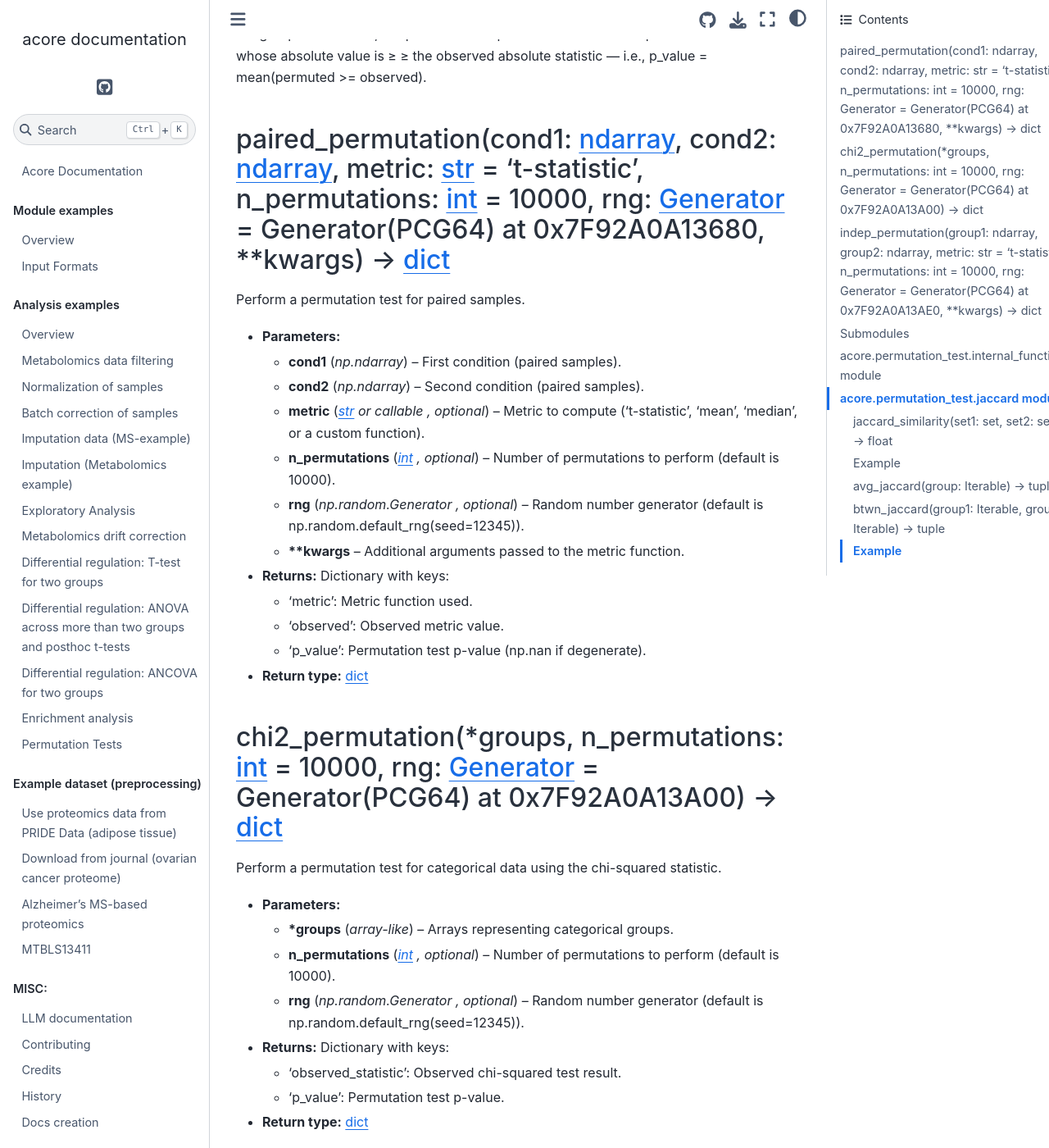
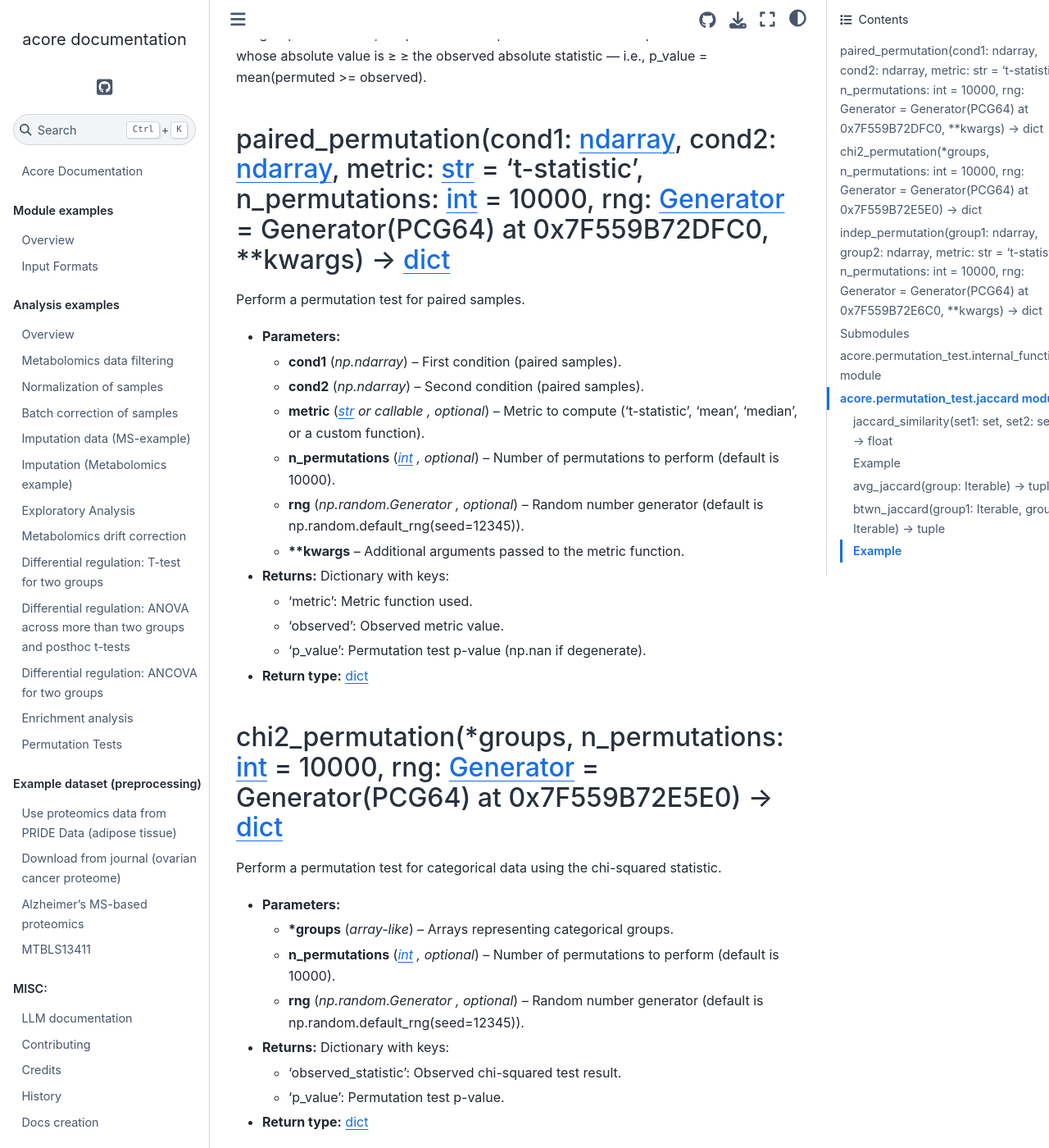
Before and after one commit to Multiomics-Analytics-Group/acore, a Sphinx documentation site: the page built from docs/markdown_ref/acore.permutation_test.md, in a window 1280 px wide and 1400 px high, scrolled down 1022 px. Shown: the whole window at 82% size. Built offline with Sphinx 7.4.7 and the Sphinx Book theme 1.1.4, drawn with Linux system fonts in a browser that asks for light colours; pages that are not in the unit, such as notebooks, are missing from menus; a script that is not in the unit is left out; some of the changed text lies outside the part shown.

Commit message:
docs: update markdown reference

```diff
--- a/docs/markdown_ref/acore.permutation_test.md
+++ b/docs/markdown_ref/acore.permutation_test.md
@@ -40,7 +40,7 @@ groups. In all three, the p-value is computed as the fraction of permuted statis
 absolute value is ≥ ≥ the observed absolute statistic — i.e., p_value = mean(permuted >=
 observed).
 
-### paired_permutation(cond1: [ndarray](https://numpy.org/doc/stable/reference/generated/numpy.ndarray.html#numpy.ndarray), cond2: [ndarray](https://numpy.org/doc/stable/reference/generated/numpy.ndarray.html#numpy.ndarray), metric: [str](https://docs.python.org/3/library/stdtypes.html#str) = 't-statistic', n_permutations: [int](https://docs.python.org/3/library/functions.html#int) = 10000, rng: [Generator](https://numpy.org/doc/stable/reference/random/generator.html#numpy.random.Generator) = Generator(PCG64) at 0x7F92A0A13680, \*\*kwargs) → [dict](https://docs.python.org/3/library/stdtypes.html#dict)
+### paired_permutation(cond1: [ndarray](https://numpy.org/doc/stable/reference/generated/numpy.ndarray.html#numpy.ndarray), cond2: [ndarray](https://numpy.org/doc/stable/reference/generated/numpy.ndarray.html#numpy.ndarray), metric: [str](https://docs.python.org/3/library/stdtypes.html#str) = 't-statistic', n_permutations: [int](https://docs.python.org/3/library/functions.html#int) = 10000, rng: [Generator](https://numpy.org/doc/stable/reference/random/generator.html#numpy.random.Generator) = Generator(PCG64) at 0x7F559B72DFC0, \*\*kwargs) → [dict](https://docs.python.org/3/library/stdtypes.html#dict)
 
 Perform a permutation test for paired samples.
 
@@ -59,7 +59,7 @@ Perform a permutation test for paired samples.
 * **Return type:**
   [dict](https://docs.python.org/3/library/stdtypes.html#dict)
 
-### chi2_permutation(\*groups, n_permutations: [int](https://docs.python.org/3/library/functions.html#int) = 10000, rng: [Generator](https://numpy.org/doc/stable/reference/random/generator.html#numpy.random.Generator) = Generator(PCG64) at 0x7F92A0A13A00) → [dict](https://docs.python.org/3/library/stdtypes.html#dict)
+### chi2_permutation(\*groups, n_permutations: [int](https://docs.python.org/3/library/functions.html#int) = 10000, rng: [Generator](https://numpy.org/doc/stable/reference/random/generator.html#numpy.random.Generator) = Generator(PCG64) at 0x7F559B72E5E0) → [dict](https://docs.python.org/3/library/stdtypes.html#dict)
 
 Perform a permutation test for categorical data using the chi-squared statistic.
 
@@ -74,7 +74,7 @@ Perform a permutation test for categorical data using the chi-squared statistic.
 * **Return type:**
   [dict](https://docs.python.org/3/library/stdtypes.html#dict)
 
-### indep_permutation(group1: [ndarray](https://numpy.org/doc/stable/reference/generated/numpy.ndarray.html#numpy.ndarray), group2: [ndarray](https://numpy.org/doc/stable/reference/generated/numpy.ndarray.html#numpy.ndarray), metric: [str](https://docs.python.org/3/library/stdtypes.html#str) = 't-statistic', n_permutations: [int](https://docs.python.org/3/library/functions.html#int) = 10000, rng: [Generator](https://numpy.org/doc/stable/reference/random/generator.html#numpy.random.Generator) = Generator(PCG64) at 0x7F92A0A13AE0, \*\*kwargs) → [dict](https://docs.python.org/3/library/stdtypes.html#dict)
+### indep_permutation(group1: [ndarray](https://numpy.org/doc/stable/reference/generated/numpy.ndarray.html#numpy.ndarray), group2: [ndarray](https://numpy.org/doc/stable/reference/generated/numpy.ndarray.html#numpy.ndarray), metric: [str](https://docs.python.org/3/library/stdtypes.html#str) = 't-statistic', n_permutations: [int](https://docs.python.org/3/library/functions.html#int) = 10000, rng: [Generator](https://numpy.org/doc/stable/reference/random/generator.html#numpy.random.Generator) = Generator(PCG64) at 0x7F559B72E6C0, \*\*kwargs) → [dict](https://docs.python.org/3/library/stdtypes.html#dict)
 
 Perform a permutation test for independent samples.
 
```
